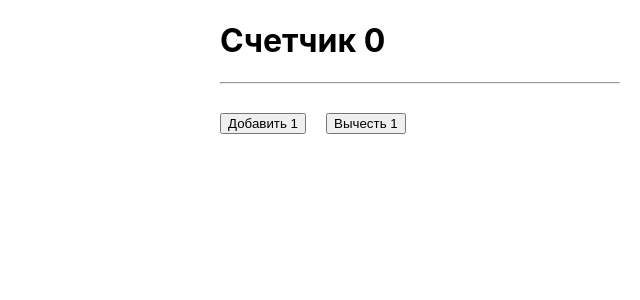
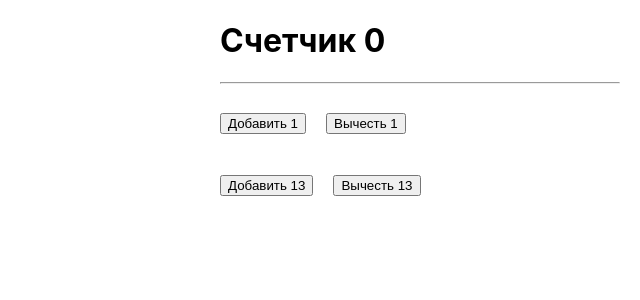
Before and after one commit to Abubjazov/ReactReduxApp, a React (Create React App) app: page / in a window 1280 px wide. Shown: the top 300 px of the page, without its empty margins (220-860 px from the left). Built offline with nearby package versions, Linux system fonts and the light colour scheme.

Commit message:
тема Redux: передача параметров

```diff
--- a/src/App.js
+++ b/src/App.js
@@ -14,6 +14,11 @@ class App extends Component {
           <button onClick={this.props.onAdd}>Добавить 1</button>
           <button onClick={this.props.onSub}>Вычесть 1</button>
         </div>
+
+        <div className="Actions">
+          <button onClick={() => this.props.onAddNumb(13)}>Добавить 13</button>
+          <button onClick={this.props.onSubNumb.bind(this, 13)}>Вычесть 13</button>
+        </div>
       </div>
     )
   }
@@ -28,7 +33,9 @@ function mapStateToProps(state) {
 function mapDispatchToProps(dispatch) {
   return {
     onAdd: () => dispatch({type: 'ADD'}),
-    onSub: () => dispatch({type: 'SUB'})
+    onSub: () => dispatch({type: 'SUB'}),
+    onAddNumb: number => dispatch({type: 'ADD_NUMB', payload: number}),
+    onSubNumb: number => dispatch({type: 'SUB_NUMB', payload: number})
   }
 }
 
--- a/src/Redux/rootReducer.js
+++ b/src/Redux/rootReducer.js
@@ -14,9 +14,17 @@ export default function rootReducer(state = initState, action) {
         counter: state.counter - 1
     }
 
+    case 'ADD_NUMB':
+      return {
+        counter: state.counter + action.payload
+    }
+
+    case 'SUB_NUMB':
+      return {
+        counter: state.counter - action.payload
+    }
+
     default:
-      break
+        return state
   }
-
-  return state
 }
```
